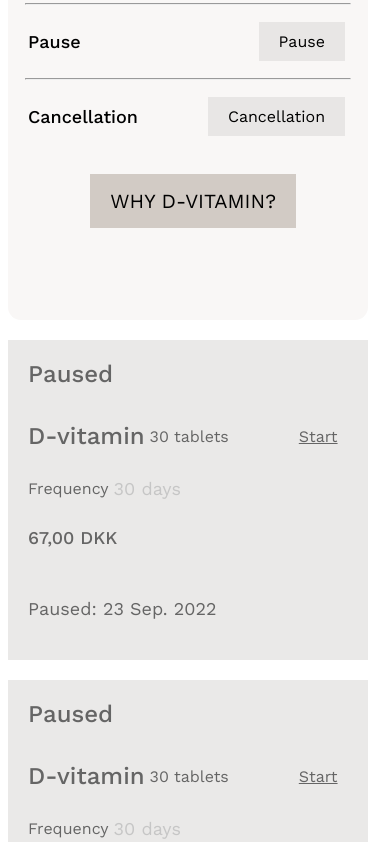
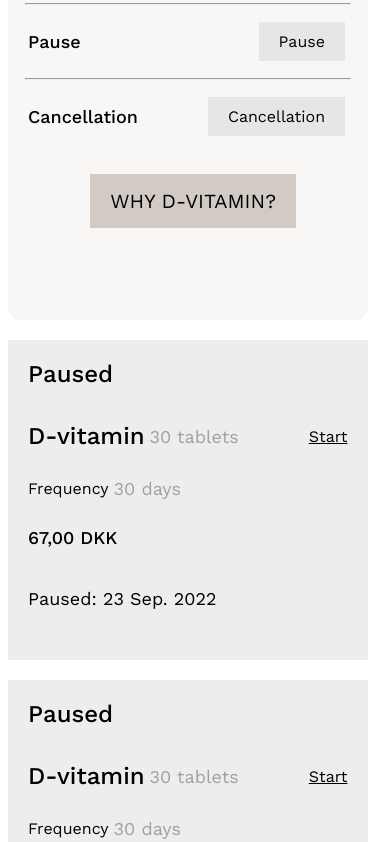
Before and after one commit to cecilienorr/wellvita-website, a plain HTML site: page subscriptions-page1.html in a window 390 px wide. Shown: the part 1156-1998 px from the top of the page. Drawn offline with nearby package versions, Linux system fonts and the light colour scheme.

```diff
--- a/subscription-page1.css
+++ b/subscription-page1.css
@@ -155,6 +155,8 @@
   box-shadow: 0 0 6px 0 rgba(0, 0, 0, 0.1);
   background-color: #ffffff;
   list-style-type: none;
+
+  z-index: 1;
 }
 
 .dd-input + .dd-menu {
@@ -186,6 +188,7 @@
   cursor: pointer;
   white-space: nowrap;
   margin-left: 92px;
+  z-index: 0;
 }
 
 .dd-button-1:after {
@@ -218,6 +221,7 @@
   box-shadow: 0 0 6px 0 rgba(0, 0, 0, 0.1);
   background-color: #ffffff;
   list-style-type: none;
+  z-index: 1;
 }
 
 .dd-input + .dd-menu-1 {
@@ -249,6 +253,7 @@
   cursor: pointer;
   white-space: nowrap;
   margin-left: 158px;
+  z-index: 0;
 }
 
 .dd-button-3 {
@@ -300,8 +305,7 @@
   width: 360px;
   height: 300px;
 
-  background-color: #dddbd9;
-  opacity: 60%;
+  background-color: #dddbd982;
 
   padding-top: 20px;
   margin-top: 20px;
@@ -334,6 +338,11 @@
   padding-left: 5px;
   margin-top: 10px;
   margin-bottom: 10px;
+
+  color: #a1a1a1;
+  font-size: 18px;
+  align-self: center;
+  font-weight: 400;
 }
 
 #start-text {
@@ -368,7 +377,7 @@
 }
 
 #date {
-  margin-top: 50px;
+  margin-top: 40px;
   padding-left: 20px;
   font-size: 18px;
 }
--- a/subscriptions-page1.html
+++ b/subscriptions-page1.html
@@ -225,7 +225,7 @@
             <p id="paused-text">Paused</p>
             <div class="flex-2">
                 <p id="d-vitamin">D-vitamin</p>
-                <p class="grey-text" id="box-3-tablets">30 tablets</p>
+                <p id="box-3-tablets">30 tablets</p>
                 <p id="start-text">Start</p>
             </div>
             <div class="flex-3">
```
